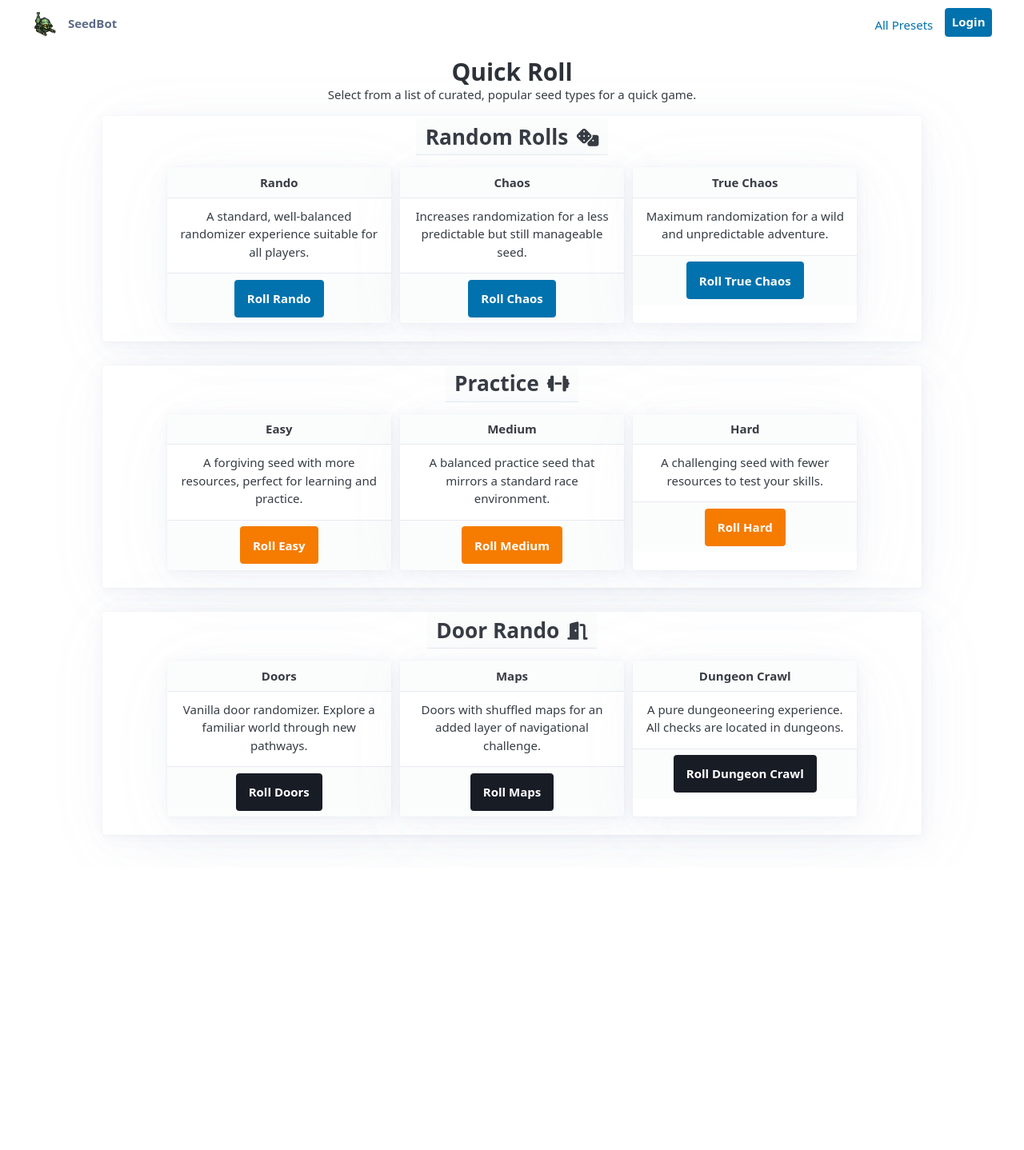
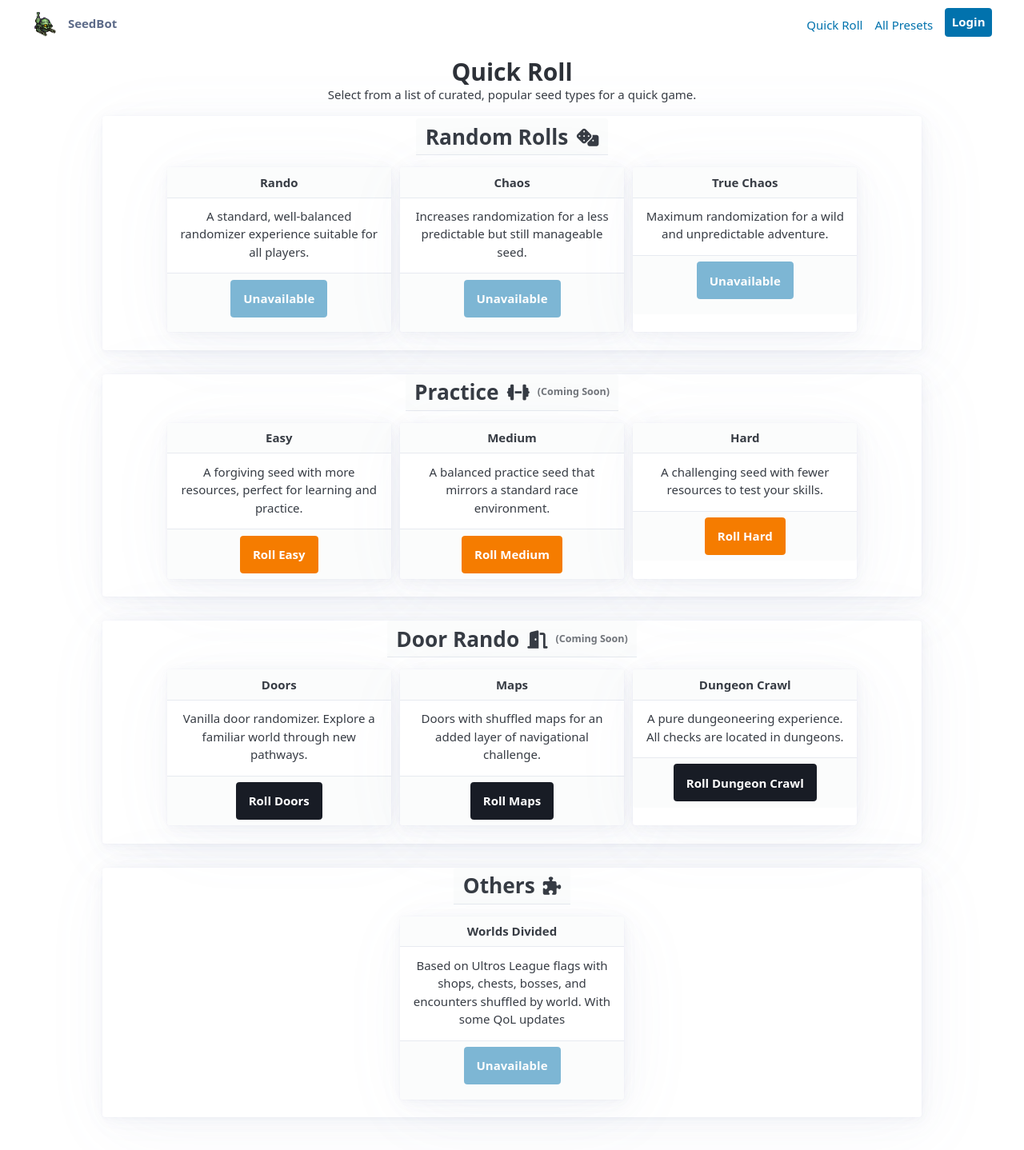
Before and after one commit to wrjones104/seedbot2000, a Django app: page /quick-roll/ in a window 1280 px wide. Shown: the whole page at 80% size. Before the commit the page ends 1052 px from the top, so only its background shows below. Run offline with Django 5.2, Linux system fonts and the light colour scheme; data that the repository does not hold is empty; some libraries are stand-ins or nearby versions.

Commit message:
Refactor webapp structure: add home and quick roll views, update URLs, and remove outdated help files

```diff
--- a/templates/base.html
+++ b/templates/base.html
@@ -10,8 +10,8 @@
 
     <link rel="stylesheet" href="https://cdn.jsdelivr.net/npm/@picocss/pico@2/css/pico.min.css"/>
     <link rel="stylesheet" href="https://cdn.jsdelivr.net/npm/select2@4.1.0-rc.0/dist/css/select2.min.css" />
+    <link rel="stylesheet" href="https://cdnjs.cloudflare.com/ajax/libs/font-awesome/6.5.2/css/all.min.css">
     <link rel="stylesheet" href="{% static 'css/custom.css' %}">
-    <link rel="stylesheet" href="https://cdnjs.cloudflare.com/ajax/libs/font-awesome/6.5.2/css/all.min.css">
     <style>
         /* --- FIX: New style for the favorite button to match other icons --- */
         .js-favorite-btn {
@@ -26,6 +26,10 @@
             opacity: 1;
             color: #f5b700; /* Gold/yellow color */
         }
+        .p-larger {
+            font-size: 1.1rem;
+            color: var(--pico-secondary);
+        }
     </style>
 </head>
 <body>
@@ -33,14 +37,15 @@
     <nav class="container">
         <ul>
             <li>
-                <a href="{% url 'webapp-list' %}" class="secondary">
+                <a href="{% url 'home' %}" class="secondary">
                     <img src="{% static 'images/seedbot_new.png' %}" alt="SeedBot" style="height: 32px; vertical-align: middle; margin-right: 10px;">
                     <strong>SeedBot</strong>
                 </a>
             </li>
         </ul>
         <ul>
-            <li><a href="{% url 'webapp-list' %}">All Presets</a></li>
+            <li><a href="{% url 'quick-roll' %}">Quick Roll</a></li>
+            <li><a href="{% url 'preset-list' %}">All Presets</a></li>
             {% if user.is_authenticated %}
                 <li><a href="{% url 'my-profile' %}">My Profile</a></li>
                 <li><a href="#" role="button" onclick="openModal('logout-modal')">Logout</a></li>
--- a/templates/webapp/quick_roll.html
+++ b/templates/webapp/quick_roll.html
@@ -22,9 +22,15 @@
                     <header style="text-align: center;"><strong>Rando</strong></header>
                     <p>A standard, well-balanced randomizer experience suitable for all players.</p>
                     <footer>
-                        <div class="button-group">
-                            <a href="#" role="button" class="btn-blue">Roll Rando</a>
-                        </div>
+                        {% if quick_rolls.rando %}
+                            <button type="button" class="btn-blue js-roll-seed-dispatcher"
+                                data-url="{% url 'roll-seed' quick_rolls.rando.pk %}"
+                                data-status-url-base="{% url 'get-local-seed-roll-status' 'TASK_ID_PLACEHOLDER' %}">
+                                Roll Rando
+                            </button>
+                        {% else %}
+                            <button type="button" class="btn-blue" disabled data-tooltip="Preset 'Quick Roll - Rando' not found">Unavailable</button>
+                        {% endif %}
                     </footer>
                 </article>
 
@@ -32,9 +38,15 @@
                     <header style="text-align: center;"><strong>Chaos</strong></header>
                     <p>Increases randomization for a less predictable but still manageable seed.</p>
                     <footer>
-                        <div class="button-group">
-                            <a href="#" role="button" class="btn-blue">Roll Chaos</a>
-                        </div>
+                        {% if quick_rolls.chaos %}
+                            <button type="button" class="btn-blue js-roll-seed-dispatcher"
+                                data-url="{% url 'roll-seed' quick_rolls.chaos.pk %}"
+                                data-status-url-base="{% url 'get-local-seed-roll-status' 'TASK_ID_PLACEHOLDER' %}">
+                                Roll Chaos
+                            </button>
+                        {% else %}
+                            <button type="button" class="btn-blue" disabled data-tooltip="Preset 'Quick Roll - Chaos' not found">Unavailable</button>
+                        {% endif %}
                     </footer>
                 </article>
 
@@ -42,9 +54,15 @@
                     <header style="text-align: center;"><strong>True Chaos</strong></header>
                     <p>Maximum randomization for a wild and unpredictable adventure.</p>
                     <footer>
-                        <div class="button-group">
-                            <a href="#" role="button" class="btn-blue">Roll True Chaos</a>
-                        </div>
+                        {% if quick_rolls.true_chaos %}
+                            <button type="button" class="btn-blue js-roll-seed-dispatcher"
+                                data-url="{% url 'roll-seed' quick_rolls.true_chaos.pk %}"
+                                data-status-url-base="{% url 'get-local-seed-roll-status' 'TASK_ID_PLACEHOLDER' %}">
+                                Roll True Chaos
+                            </button>
+                        {% else %}
+                            <button type="button" class="btn-blue" disabled data-tooltip="Preset 'Quick Roll - True Chaos' not found">Unavailable</button>
+                        {% endif %}
                     </footer>
                 </article>
 
@@ -55,6 +73,7 @@
             <header style="display: inline-flex; align-items: center; gap: 10px; margin-bottom: 1rem;">
                 <h2 style="margin: 0;">Practice</h2>
                 <i class="fa-solid fa-dumbbell fa-xl" style="color: var(--pico-color-orange-500);"></i>
+                <small style="font-weight: bold; opacity: 0.7;">(Coming Soon)</small>
             </header>
 
             <div style="display: flex; justify-content: center; flex-wrap: wrap; gap: var(--pico-spacing);">
@@ -64,7 +83,7 @@
                     <p>A forgiving seed with more resources, perfect for learning and practice.</p>
                     <footer>
                         <div class="button-group">
-                            <a href="#" role="button" class="btn-orange">Roll Easy</a>
+                            <a role="button" class="btn-orange" aria-disabled="true">Roll Easy</a>
                         </div>
                     </footer>
                 </article>
@@ -74,7 +93,7 @@
                     <p>A balanced practice seed that mirrors a standard race environment.</p>
                     <footer>
                         <div class="button-group">
-                            <a href="#" role="button" class="btn-orange">Roll Medium</a>
+                            <a role="button" class="btn-orange" aria-disabled="true">Roll Medium</a>
                         </div>
                     </footer>
                 </article>
@@ -84,7 +103,7 @@
                     <p>A challenging seed with fewer resources to test your skills.</p>
                     <footer>
                         <div class="button-group">
-                            <a href="#" role="button" class="btn-orange">Roll Hard</a>
+                            <a role="button" class="btn-orange" aria-disabled="true">Roll Hard</a>
                         </div>
                     </footer>
                 </article>
@@ -96,6 +115,7 @@
             <header style="display: inline-flex; align-items: center; gap: 10px; margin-bottom: 1rem;">
                 <h2 style="margin: 0;">Door Rando</h2>
                 <i class="fa-solid fa-door-open fa-xl" style="color: var(--pico-color-cyan-500);"></i>
+                <small style="font-weight: bold; opacity: 0.7;">(Coming Soon)</small>
             </header>
 
             <div style="display: flex; justify-content: center; flex-wrap: wrap; gap: var(--pico-spacing);">
@@ -105,7 +125,7 @@
                     <p>Vanilla door randomizer. Explore a familiar world through new pathways.</p>
                     <footer>
                         <div class="button-group">
-                            <a href="#" role="button" class="contrast">Roll Doors</a>
+                            <a role="button" class="contrast" aria-disabled="true">Roll Doors</a>
                         </div>
                     </footer>
                 </article>
@@ -115,7 +135,7 @@
                     <p>Doors with shuffled maps for an added layer of navigational challenge.</p>
                     <footer>
                         <div class="button-group">
-                            <a href="#" role="button" class="contrast">Roll Maps</a>
+                            <a role="button" class="contrast" aria-disabled="true">Roll Maps</a>
                         </div>
                     </footer>
                 </article>
@@ -125,8 +145,35 @@
                     <p>A pure dungeoneering experience. All checks are located in dungeons.</p>
                     <footer>
                         <div class="button-group">
-                            <a href="#" role="button" class="contrast">Roll Dungeon Crawl</a>
+                            <a role="button" class="contrast" aria-disabled="true">Roll Dungeon Crawl</a>
                         </div>
+                    </footer>
+                </article>
+
+            </div>
+        </article>
+
+        <article style="margin-bottom: 2rem;">
+            <header style="display: inline-flex; align-items: center; gap: 10px; margin-bottom: 1rem;">
+                <h2 style="margin: 0;">Others</h2>
+                <i class="fa-solid fa-puzzle-piece fa-xl" style="color: var(--pico-color-green-500);"></i>
+            </header>
+
+            <div style="display: flex; justify-content: center; flex-wrap: wrap; gap: var(--pico-spacing);">
+
+                <article style="width: 280px; text-align: center;">
+                    <header style="text-align: center;"><strong>Worlds Divided</strong></header>
+                    <p>Based on Ultros League flags with shops, chests, bosses, and encounters shuffled by world. With some QoL updates</p>
+                    <footer>
+                        {% if quick_rolls.worlds_divided %}
+                            <button type="button" class="btn-blue js-roll-seed-dispatcher"
+                                data-url="{% url 'roll-seed' quick_rolls.worlds_divided.pk %}"
+                                data-status-url-base="{% url 'get-local-seed-roll-status' 'TASK_ID_PLACEHOLDER' %}">
+                                Roll Worlds Divided
+                            </button>
+                        {% else %}
+                            <button type="button" class="btn-blue" disabled data-tooltip="Preset 'Worlds Divided' not found">Unavailable</button>
+                        {% endif %}
                     </footer>
                 </article>
 
--- a/webapp/urls.py
+++ b/webapp/urls.py
@@ -2,7 +2,8 @@ from django.urls import path
 from . import views
 
 urlpatterns = [
-    path('', views.preset_list_view, name='webapp-list'),
+    path('', views.home_view, name='home'),
+    path('presets/', views.preset_list_view, name='preset-list'),
     path('profile/', views.my_profile_view, name='my-profile'),
     path('create/', views.preset_create_view, name='preset-create'),
     path('quick-roll/', views.quick_roll_view, name='quick-roll'),
--- a/webapp/views.py
+++ b/webapp/views.py
@@ -9,6 +9,7 @@ from django.db.models import Q, Count
 from django.http import JsonResponse, Http404
 from allauth.socialaccount.models import SocialAccount
 from celery.result import AsyncResult
+from asgiref.sync import async_to_sync
 import os
 
 from seedbot_project.celery import app as celery_app
@@ -46,6 +47,43 @@ def user_is_race_admin(user_id):
         return permissions.race_admin == 1
     except UserPermission.DoesNotExist:
         return False
+
+def home_view(request):
+    """
+    Renders the new home/landing page.
+    """
+    context = {
+        'silly_things_json': json.dumps(get_silly_things_list()),
+    }
+    return render(request, 'webapp/home.html', context)
+
+def quick_roll_view(request):
+    """
+    Renders the Quick Roll page, fetching the relevant presets.
+    """
+    preset_names = [
+        "Quick Roll - Rando", "Quick Roll - Chaos",
+        "Quick Roll - True Chaos", "Worlds Divided"
+    ]
+    presets = Preset.objects.filter(preset_name__in=preset_names)
+
+    # Create a context dictionary with simple, template-friendly keys
+    quick_rolls_context = {}
+    for p in presets:
+        if p.preset_name == "Quick Roll - Rando":
+            quick_rolls_context['rando'] = p
+        elif p.preset_name == "Quick Roll - Chaos":
+            quick_rolls_context['chaos'] = p
+        elif p.preset_name == "Quick Roll - True Chaos":
+            quick_rolls_context['true_chaos'] = p
+        elif p.preset_name == "Worlds Divided":
+            quick_rolls_context['worlds_divided'] = p
+
+    context = {
+        'silly_things_json': json.dumps(get_silly_things_list()),
+        'quick_rolls': quick_rolls_context
+    }
+    return render(request, 'webapp/quick_roll.html', context)
 
 def preset_list_view(request):
     sort_key = request.GET.get('sort', '-count')
@@ -173,15 +211,6 @@ def my_profile_view(request):
     }
     return render(request, 'webapp/my_profile.html', context)
 
-def quick_roll_view(request):
-    """
-    Renders the static Quick Roll page.
-    """
-    context = {
-        'silly_things_json': json.dumps(get_silly_things_list()),
-    }
-    return render(request, 'webapp/quick_roll.html', context)
-
 def preset_status_view(request, pk):
     try:
         preset = Preset.objects.get(pk=pk)
@@ -284,6 +313,15 @@ def roll_seed_dispatcher_view(request, pk):
             return JsonResponse({'error': 'Invalid request method'}, status=405)
 
         preset = get_object_or_404(Preset, pk=pk)
+
+        # For "Quick Roll" presets, generate flags on the fly, ignoring stored flags.
+        if preset.preset_name == "Quick Roll - Rando":
+            preset.flags = async_to_sync(flag_builder.standard)()
+        elif preset.preset_name == "Quick Roll - Chaos":
+            preset.flags = async_to_sync(flag_builder.chaos)()
+        elif preset.preset_name == "Quick Roll - True Chaos":
+            preset.flags = async_to_sync(flag_builder.true_chaos)()
+
         args_list = preset.arguments.split() if preset.arguments else []
 
         local_roll_args = ('practice', 'doors', 'dungeoncrawl', 'doorslite', 'maps', 'mapx', 'lg1', 'lg2', 'ws', 'csi', 'tunes', 'ctunes')
```
Also changed, not shown: data/practicehelp.txt (deleted, +0 -7 lines), data/presethelp.txt (deleted, +0 -42 lines), data/seedhelp.txt (deleted, +0 -49 lines), templates/webapp/home.html (added, +42 -0 lines).
